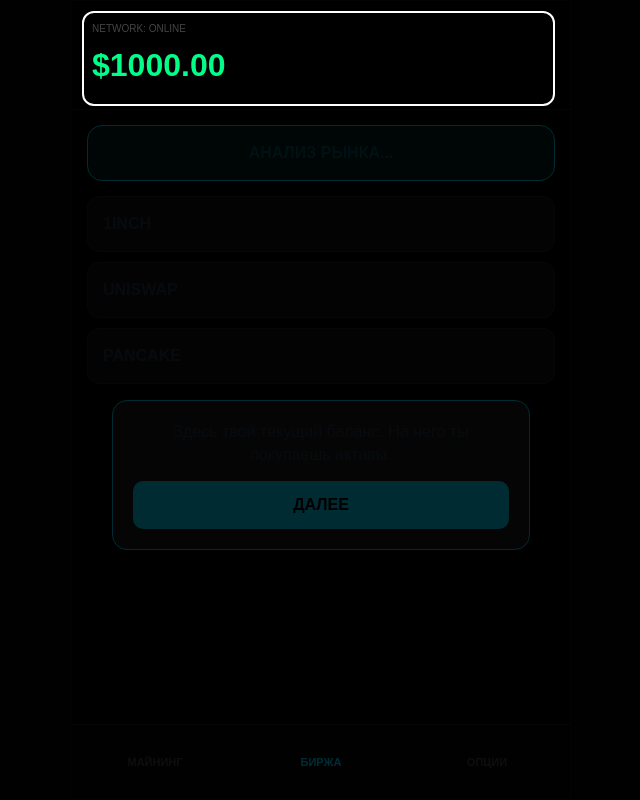
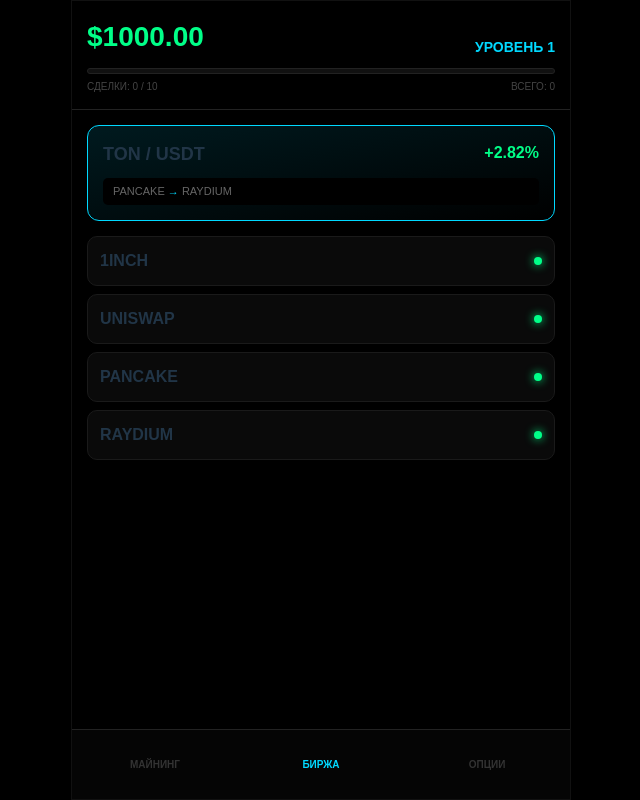
Before and after one commit to katyakuznezc-cmd/treidgame, a React (Vite) app: page / in a window 1280 px wide. Shown: the whole page, without its empty margins (319-959 px from the left). Built offline with nearby package versions, Linux system fonts and the light colour scheme.

Commit message:
Update App.jsx

```diff
--- a/src/App.jsx
+++ b/src/App.jsx
@@ -1,39 +1,22 @@
-
-import React, { useState, useEffect, useRef } from 'react';
+import React, { useState, useEffect } from 'react';
 
 const COINS = [
-  { id: 'TON', base: 5.4 }, { id: 'DOGE', base: 0.15 },
-  { id: 'SOL', base: 145 }, { id: 'BTC', base: 95000 }
+  { id: 'TON', base: 5.42, lvl: 1 },
+  { id: 'DOGE', base: 0.15, lvl: 1 },
+  { id: 'SOL', base: 145.30, lvl: 2 },
+  { id: 'BTC', base: 95400, lvl: 3 }
 ];
 
 const DEX = [
-  { id: '1in', name: '1INCH' }, { id: 'uni', name: 'UNISWAP' }, { id: 'pancake', name: 'PANCAKE' }
+  { id: '1in', name: '1INCH' }, { id: 'uni', name: 'UNISWAP' },
+  { id: 'pancake', name: 'PANCAKE' }, { id: 'ray', name: 'RAYDIUM' }
 ];
-
-const TEXTS = {
-  RU: {
-    mining: 'МАЙНИНГ', trade: 'БИРЖА', opts: 'ОПЦИИ', analysis: 'АНАЛИЗ РЫНКА...',
-    buy: 'КУПИТЬ', sell: 'ПРОДАТЬ', back: '← НАЗАД', profit: 'ПРОГНОЗ:',
-    wait: 'СЕТЬ...', sum: 'СУММА', lev: 'ПЛЕЧО', done: 'ГОТОВО',
-    sig_buy: 'КУПИТЬ НА:', sig_sell: 'ПРОДАТЬ НА:',
-    t0: 'Здесь твой текущий баланс. На него ты покупаешь активы.',
-    t1: 'Тут появляется сигнал: какую монету и на какой бирже купить.',
-    t2: 'Выбери любую биржу из списка, чтобы открыть терминал.'
-  },
-  EN: {
-    mining: 'MINING', trade: 'EXCHANGE', opts: 'SETTINGS', analysis: 'ANALYZING...',
-    buy: 'BUY', sell: 'SELL', back: '← BACK', profit: 'EXPECTED:',
-    wait: 'NETWORK...', sum: 'AMOUNT', lev: 'LEVERAGE', done: 'DONE',
-    sig_buy: 'BUY ON:', sig_sell: 'SELL ON:',
-    t0: 'This is your balance. Use it to trade assets.',
-    t1: 'Signal shows which coin to buy and where to sell.',
-    t2: 'Select any exchange to open the trading terminal.'
-  }
-};
 
 export default function App() {
   const [balance, setBalance] = useState(1000.00);
-  const [lang, setLang] = useState('RU');
+  const [level, setLevel] = useState(1);
+  const [tradesInLevel, setTradesInLevel] = useState(0);
+  const [totalTrades, setTotalTrades] = useState(0);
   const [tab, setTab] = useState('trade');
   const [selectedDex, setSelectedDex] = useState(null);
   const [amount, setAmount] = useState(100);
@@ -43,18 +26,20 @@ export default function App() {
   const [isAnalyzing, setIsAnalyzing] = useState(true);
   const [signal, setSignal] = useState(null);
   const [sigTime, setSigTime] = useState(0);
-  const [tutStep, setTutStep] = useState(0); // 0, 1, 2, -1 (off)
   const [result, setResult] = useState(null);
+  const [showAds, setShowAds] = useState(false);
 
-  const t = TEXTS[lang];
+  // Количество сделок, нужное для перехода на СЛЕДУЮЩИЙ уровень
+  const neededForNext = 10 + (level - 1) * 5;
+  const progress = (tradesInLevel / neededForNext) * 100;
 
-  // Логика сигналов
   useEffect(() => {
     let timer;
-    if (tab === 'trade' && !signal && !activePos && tutStep === -1) {
+    if (tab === 'trade' && !signal && !activePos) {
       setIsAnalyzing(true);
       timer = setTimeout(() => {
-        const coin = COINS[Math.floor(Math.random() * COINS.length)];
+        const available = COINS.filter(c => c.lvl <= level);
+        const coin = available[Math.floor(Math.random() * available.length)];
         const d1 = DEX[Math.floor(Math.random() * DEX.length)];
         let d2 = DEX[Math.floor(Math.random() * DEX.length)];
         while (d1.name === d2.name) d2 = DEX[Math.floor(Math.random() * DEX.length)];
@@ -65,24 +50,24 @@ export default function App() {
         });
         setSigTime(60);
         setIsAnalyzing(false);
-      }, 5000);
+      }, 4000);
     }
     return () => clearTimeout(timer);
-  }, [tab, signal, activePos, tutStep]);
+  }, [tab, signal, activePos, level]);
 
   useEffect(() => {
     if (sigTime > 0) {
       const itv = setInterval(() => setSigTime(s => s - 1), 1000);
       return () => clearInterval(itv);
-    } else if (signal) { setSignal(null); }
+    } else if (signal) setSignal(null);
   }, [sigTime, signal]);
 
   const calcProfit = (amount * leverage * ((signal ? signal.perc : 2.5) / 100)).toFixed(2);
 
-  const handleBuy = (coinId) => {
-    if (balance < amount) return;
+  const handleBuy = (coin) => {
+    if (balance < amount || coin.lvl > level) return;
     setBalance(b => b - amount);
-    setActivePos({ coin: coinId, amt: amount, lev: leverage, profit: calcProfit });
+    setActivePos({ id: coin.id, amt: amount, lev: leverage, profit: calcProfit });
   };
 
   const handleSell = () => {
@@ -92,10 +77,26 @@ export default function App() {
         if (p <= 1) {
           clearInterval(itv);
           const win = Math.random() > 0.2;
-          let pnl = win ? Number(activePos.profit) : -(activePos.amt * activePos.lev * (Math.random() * 0.015));
+          let pnl = win ? Number(activePos.profit) : -(activePos.amt * activePos.lev * 0.01);
+
           setBalance(b => Math.max(0, b + activePos.amt + pnl));
-          setResult({ win, val: pnl.toFixed(2) });
+          setResult({ win, val: Math.abs(pnl).toFixed(2) });
           setActivePos(null);
+
+          // Логика прокачки
+          const newTradesInLevel = tradesInLevel + 1;
+          setTotalTrades(t => t + 1);
+
+          if (newTradesInLevel >= neededForNext) {
+            setLevel(l => l + 1);
+            setTradesInLevel(0);
+          } else {
+            setTradesInLevel(newTradesInLevel);
+          }
+
+          if (level >= 3) {
+            setTimeout(() => setShowAds(true), 1500);
+          }
           return null;
         }
         return p - 1;
@@ -104,68 +105,61 @@ export default function App() {
   };
 
   return (
-    <div className="view">
+    <div className="v">
       <style>{`
         :root { --n: #00d9ff; --w: #00ff88; --l: #ff3366; }
         * { box-sizing: border-box; margin: 0; padding: 0; font-family: sans-serif; }
-        .view { width: 100vw; height: 100dvh; background: #050505; display: flex; justify-content: center; overflow: hidden; }
+        .v { width: 100vw; height: 100dvh; background: #000; display: flex; justify-content: center; }
         .app { width: 100%; max-width: 500px; height: 100%; background: #000; display: flex; flex-direction: column; position: relative; border: 1px solid #111; }
-
-        .header { padding: 20px; border-bottom: 1px solid #222; position: relative; z-index: 10; }
-        .balance { font-size: 32px; font-weight: 800; color: var(--w); }
-
-        .main { flex: 1; overflow-y: auto; padding: 15px; position: relative; }
-
-        .sig { background: #001a1f; border: 1px solid var(--n); border-radius: 15px; padding: 15px; margin-bottom: 15px; }
-        .card { background: #111; padding: 15px; border-radius: 12px; margin-bottom: 10px; border: 1px solid #222; }
-
-        .nav { height: 75px; display: flex; background: #080808; border-top: 1px solid #222; z-index: 10; }
-        .tab { flex: 1; display: flex; align-items: center; justify-content: center; font-size: 11px; color: #444; font-weight: bold; }
+        .header { padding: 15px; border-bottom: 1px solid #222; }
+        .balance { font-size: 28px; font-weight: 800; color: var(--w); }
+        .xp-container { width: 100%; height: 6px; background: #111; margin-top: 10px; border-radius: 3px; border: 1px solid #222; overflow: hidden; }
+        .xp-fill { height: 100%; background: var(--n); transition: 0.4s cubic-bezier(0.4, 0, 0.2, 1); }
+        .main { flex: 1; overflow-y: auto; padding: 15px; padding-bottom: 80px; }
+        .sig { background: linear-gradient(to bottom right, #001a1f, #000); border: 1px solid var(--n); border-radius: 12px; padding: 15px; margin-bottom: 15px; }
+        .card { background: #0a0a0a; padding: 12px; border-radius: 10px; margin-bottom: 8px; border: 1px solid #1a1a1a; position: relative; }
+        .locked { opacity: 0.3; filter: grayscale(1); }
+        .lock-tag { position: absolute; right: 10px; top: 10px; font-size: 9px; background: #222; color: #888; padding: 2px 6px; border-radius: 4px; }
+        .nav { height: 70px; display: flex; background: #050505; border-top: 1px solid #222; position: absolute; bottom: 0; width: 100%; }
+        .tab { flex: 1; display: flex; flex-direction: column; align-items: center; justify-content: center; font-size: 10px; color: #333; font-weight: bold; }
         .tab.active { color: var(--n); }
-
-        /* Обучение с динамической маской */
-        .tut-overlay { position: absolute; inset: 0; z-index: 100; pointer-events: none; }
-        .tut-mask { position: absolute; inset: 0; background: rgba(0,0,0,0.8); transition: 0.3s; pointer-events: auto; display: flex; flex-direction: column; align-items: center; justify-content: center; padding: 40px; }
-
-        /* Вырезы для обучения */
-        .hole { position: absolute; border: 2px solid #fff; border-radius: 12px; box-shadow: 0 0 0 2000px rgba(0,0,0,0.8); z-index: 90; pointer-events: none; }
-
-        .btn { width: 100%; padding: 15px; border-radius: 10px; border: none; font-weight: bold; cursor: pointer; }
-        .modal { position: absolute; inset: 0; background: rgba(0,0,0,0.9); z-index: 200; display: flex; align-items: center; justify-content: center; padding: 20px; }
-        @keyframes pulse { 50% { opacity: 0.3; } }
+        .modal { position: absolute; inset: 0; background: rgba(0,0,0,0.97); z-index: 500; display: flex; align-items: center; justify-content: center; padding: 25px; }
+        .btn { width: 100%; padding: 14px; border-radius: 8px; border: none; font-weight: bold; cursor: pointer; text-decoration: none; display: block; text-align: center; }
+        @keyframes pulse { 50% { opacity: 0.2; } }
       `}</style>
 
       <div className="app">
-        {/* УВЕДОМЛЕНИЕ О КОНЦЕ СДЕЛКИ */}
-        {result && (
+        {showAds && (
           <div className="modal">
-            <div style={{background: '#111', padding: 40, borderRadius: 25, textAlign: 'center', border: `2px solid ${result.win ? 'var(--w)' : 'var(--l)'}`, width: '100%'}}>
-              <h1 style={{color: result.win ? 'var(--w)' : 'var(--l)'}}>{result.win ? 'SUCCESS' : 'LOSS'}</h1>
-              <p style={{fontSize: 28, margin: '20px 0'}}>{result.win ? `+$${result.val}` : `-$${Math.abs(result.val)}`}</p>
-              <button className="btn" style={{background: '#fff'}} onClick={() => setResult(null)}>OK</button>
+            <div style={{background: '#111', padding: 30, borderRadius: 20, textAlign: 'center', border: '1px solid var(--n)', width: '100%'}}>
+              <h2 style={{color: 'var(--n)', marginBottom: 10}}>ВЫ КРАСАВЧИК!</h2>
+              <p style={{color: '#888', marginBottom: 20, fontSize: 14, lineHeight: 1.4}}>Вы достигли 3 уровня и совершили {totalTrades} сделок. Пора переходить к реальной прибыли!</p>
+              <a href="https://t.me/kriptoalians" className="btn" style={{background: 'var(--w)', color: '#000', marginBottom: 12}}>ТОРГОВАТЬ НА РЕАЛЕ</a>
+              <button onClick={() => setShowAds(false)} style={{background: 'none', border: 'none', color: '#444'}}>Продолжить демо</button>
             </div>
           </div>
         )}
 
-        {/* ОБУЧЕНИЕ С ПОДСВЕТКОЙ */}
-        {tutStep !== -1 && (
-          <div className="tut-overlay">
-            {tutStep === 0 && <div className="hole" style={{top: 10, left: 10, width: '95%', height: 95}}></div>}
-            {tutStep === 1 && <div className="hole" style={{top: 115, left: 15, width: '93%', height: 110}}></div>}
-            {tutStep === 2 && <div className="hole" style={{top: 240, left: 15, width: '93%', height: 180}}></div>}
-
-            <div className="tut-mask" style={{background: 'none'}}>
-              <div style={{marginTop: tutStep === 0 ? 150 : (tutStep === 1 ? 250 : -200), background: '#1a1a1a', padding: 20, borderRadius: 15, border: '1px solid var(--n)', textAlign: 'center', pointerEvents: 'auto'}}>
-                <p style={{marginBottom: 15, lineHeight: 1.4}}>{t['t'+tutStep]}</p>
-                <button className="btn" style={{background: 'var(--n)'}} onClick={() => setTutStep(tutStep < 2 ? tutStep + 1 : -1)}>ДАЛЕЕ</button>
-              </div>
+        {result && (
+          <div className="modal">
+            <div style={{background: '#0a0a0a', padding: 30, borderRadius: 20, textAlign: 'center', border: `1px solid ${result.win ? 'var(--w)' : 'var(--l)'}`, width: '80%'}}>
+              <h1 style={{color: result.win ? 'var(--w)' : 'var(--l)', fontSize: 24, marginBottom: 10}}>{result.win ? 'WIN' : 'LOSS'}</h1>
+              <p style={{fontSize: 26, marginBottom: 20, fontWeight: 'bold'}}>{result.win ? `+$${result.val}` : `-$${result.val}`}</p>
+              <button className="btn" style={{background: '#fff', color: '#000'}} onClick={() => setResult(null)}>ЗАКРЫТЬ</button>
             </div>
           </div>
         )}
 
         <header className="header">
-          <div style={{fontSize: 10, color: '#444', marginBottom: 5}}>NETWORK: ONLINE</div>
+          <div style={{display:'flex', justifyContent:'space-between', alignItems:'flex-end'}}>
             <div className="balance">${balance.toFixed(2)}</div>
+            <div style={{fontSize: 14, color: 'var(--n)', fontWeight: 'bold'}}>УРОВЕНЬ {level}</div>
+          </div>
+          <div className="xp-container"><div className="xp-fill" style={{width: `${progress}%`}}></div></div>
+          <div style={{fontSize: 10, color: '#444', marginTop: 5, display: 'flex', justifyContent: 'space-between'}}>
+             <span>СДЕЛКИ: {tradesInLevel} / {neededForNext}</span>
+             <span>ВСЕГО: {totalTrades}</span>
+          </div>
         </header>
 
         <main className="main">
@@ -175,83 +169,83 @@ export default function App() {
                 <div>
                   <div className="sig">
                     {isAnalyzing ? (
-                      <div style={{textAlign: 'center', color: 'var(--n)', animation: 'pulse 1s infinite', fontWeight: 'bold'}}>{t.analysis}</div>
+                      <div style={{textAlign: 'center', color: 'var(--n)', animation: 'pulse 1s infinite', fontSize: 13}}>ПОИСК СИГНАЛА...</div>
                     ) : signal ? (
                       <div>
                         <div style={{display: 'flex', justifyContent: 'space-between', marginBottom: 10}}>
-                          <b style={{fontSize: 20}}>{signal.coin} / USDT</b>
+                          <b style={{fontSize: 18}}>{signal.coin} / USDT</b>
                           <b style={{color: 'var(--w)'}}>+{signal.perc}%</b>
                         </div>
-                        <div style={{fontSize: 12, display: 'flex', justifyContent: 'space-between'}}>
-                          <span>{t.sig_buy} <b>{signal.buyDex}</b></span>
-                          <span>{t.sig_sell} <b>{signal.sellDex}</b></span>
+                        <div style={{fontSize: 11, color: '#666', background: '#000', padding: '5px 10px', borderRadius: 5}}>
+                          {signal.buyDex} <span style={{color: 'var(--n)'}}>→</span> {signal.sellDex}
                         </div>
                       </div>
-                    ) : <div style={{textAlign: 'center', color: '#222'}}>WAITING...</div>}
+                    ) : null}
                   </div>
                   {DEX.map(d => (
-                    <div key={d.name} className="card" onClick={() => setSelectedDex(d.name)}>
-                      <b>{d.name}</b>
+                    <div key={d.name} className="card" onClick={() => setSelectedDex(d.name)} style={{cursor:'pointer', display:'flex', justifyContent:'space-between', alignItems: 'center'}}>
+                      <b>{d.name}</b> <div style={{width: 8, height: 8, background: 'var(--w)', borderRadius: '50%', boxShadow: '0 0 10px var(--w)'}}></div>
                     </div>
                   ))}
                 </div>
               ) : (
                 <div>
-                  <button onClick={() => setSelectedDex(null)} style={{background: 'none', color: '#fff', border: 'none', marginBottom: 15}}>{t.back}</button>
-                  <div className="card" style={{border: '1px solid var(--n)'}}>
+                  <button onClick={() => setSelectedDex(null)} style={{background: 'none', color: '#555', border: 'none', marginBottom: 10, fontWeight: 'bold'}}>← НАЗАД К БИРЖАМ</button>
+                  <div className="card" style={{borderColor: 'var(--n)', marginBottom: 15, background: '#000'}}>
                     <div style={{display: 'flex', gap: 10, marginBottom: 10}}>
-                      <div style={{flex: 1}}>
-                        <label style={{fontSize: 10, color: '#666'}}>{t.sum}</label>
-                        <input type="number" value={amount} onChange={e => setAmount(Number(e.target.value))} style={{width: '100%', background: 'none', border: 'none', color: '#fff', fontSize: 18, fontWeight: 'bold', outline: 'none'}} />
+                      <div style={{flex:1}}><label style={{fontSize:9, color:'#444'}}>СУММА</label><input type="number" value={amount} onChange={e => setAmount(Number(e.target.value))} style={{width:'100%', background:'none', border:'none', color:'#fff', fontSize:18, fontWeight:'bold', outline:'none'}} /></div>
+                      <div style={{flex:1}}><label style={{fontSize:9, color:'#444'}}>ПЛЕЧО</label><input type="number" value={leverage} onChange={e => setLeverage(Number(e.target.value))} style={{width:'100%', background:'none', border:'none', color:'#fff', fontSize:18, fontWeight:'bold', outline:'none'}} /></div>
                     </div>
-                      <div style={{flex: 1}}>
-                        <label style={{fontSize: 10, color: '#666'}}>{t.lev}</label>
-                        <input type="number" value={leverage} onChange={e => setLeverage(Number(e.target.value))} style={{width: '100%', background: 'none', border: 'none', color: '#fff', fontSize: 18, fontWeight: 'bold', outline: 'none'}} />
+                    <div style={{display: 'flex', justifyContent: 'space-between', fontSize: 13}}>
+                      <span style={{color: '#555'}}>ОЖИДАЕМАЯ ПРИБЫЛЬ:</span> <b style={{color: 'var(--w)'}}>+${calcProfit}</b>
                     </div>
                   </div>
-                    <div style={{display: 'flex', justifyContent: 'space-between'}}>
-                      <span style={{color: '#666'}}>{t.profit}</span>
-                      <b style={{color: 'var(--w)'}}>+${calcProfit}</b>
+                  {COINS.map(c => {
+                    const isLocked = c.lvl > level;
+                    return (
+                      <div key={c.id} className={`card ${isLocked ? 'locked' : ''}`}>
+                        {isLocked && <div className="lock-tag">НУЖЕН LVL {c.lvl}</div>}
+                        <div style={{display:'flex', justifyContent:'space-between', alignItems:'center'}}>
+                          <div>
+                            <b style={{fontSize: 16}}>{c.id} / USDT</b>
+                            <div style={{fontSize: 10, color: '#444'}}>${c.base}</div>
                           </div>
-                  </div>
-                  {COINS.map(c => (
-                    <div key={c.id} className="card" style={{display: 'flex', justifyContent: 'space-between', alignItems: 'center'}}>
-                      <b>{c.id}</b>
-                      {activePos?.coin === c.id ? (
-                        <button className="btn" style={{width: 100, background: netTimer ? '#333' : 'var(--l)'}} onClick={handleSell}>
-                          {netTimer ? `${netTimer}s` : t.sell}
+                          {activePos?.id === c.id ? (
+                            <button className="btn" style={{width: 90, background: netTimer ? '#111' : 'var(--l)', color: '#fff', fontSize: 12}} onClick={handleSell}>
+                              {netTimer ? `${netTimer}s` : 'SELL'}
                             </button>
                           ) : (
-                        <button className="btn" style={{width: 100, background: 'var(--w)', color: '#000'}} onClick={() => handleBuy(c.id)} disabled={!!activePos}>
-                          {t.buy}
+                            <button className="btn" style={{width: 90, background: 'var(--w)', color: '#000', fontSize: 12}} onClick={() => handleBuy(c)} disabled={!!activePos || isLocked}>
+                              BUY
                             </button>
                           )}
                         </div>
-                  ))}
+                      </div>
+                    );
+                  })}
                 </div>
               )}
             </>
           )}
 
           {tab === 'mining' && (
-            <div style={{height: '100%', display: 'flex', alignItems: 'center', justifyContent: 'center'}}>
-               <div onClick={() => setBalance(b => b + 0.1)} style={{width: 200, height: 200, border: '6px solid var(--n)', borderRadius: '50%', display: 'flex', alignItems: 'center', justifyContent: 'center', fontSize: 80, color: 'var(--n)', cursor: 'pointer'}}>$</div>
+            <div style={{height: '100%', display: 'flex', flexDirection: 'column', alignItems: 'center', justifyContent: 'center'}}>
+               <div onClick={() => setBalance(b => b + 0.1)} style={{width: 200, height: 200, border: '5px solid var(--n)', borderRadius: '50%', display: 'flex', alignItems: 'center', justifyContent: 'center', fontSize: 80, color: 'var(--n)', cursor: 'pointer', boxShadow: '0 0 30px rgba(0,217,255,0.1)'}}>$</div>
             </div>
           )}
 
           {tab === 'opts' && (
-            <div style={{padding: 10}}>
-              <button className="btn" style={{background: '#111', color: '#fff', marginBottom: 15}} onClick={() => setTutStep(0)}>ПОВТОРИТЬ ОБУЧЕНИЕ</button>
-              <button className="btn" style={{background: '#111', color: '#fff', marginBottom: 15}} onClick={() => setLang(lang === 'RU' ? 'EN' : 'RU')}>ЯЗЫК: {lang}</button>
-              <div style={{textAlign: 'center'}}><a href="https://t.me/kriptoalians" style={{color: 'var(--n)', textDecoration: 'none'}}>TELEGRAM @KRIPTOALIANS</a></div>
+            <div style={{padding: 10, textAlign: 'center'}}>
+               <p style={{color: '#444', fontSize: 12, marginBottom: 20}}>ВЕРСИЯ: 2.0.4 PRO</p>
+               <a href="https://t.me/kriptoalians" style={{color: 'var(--n)', textDecoration: 'none', fontSize: 16, fontWeight: 'bold'}}>ПОДДЕРЖКА @KRIPTOALIANS</a>
             </div>
           )}
         </main>
 
         <nav className="nav">
-          <div onClick={() => setTab('mining')} className={`tab ${tab === 'mining' ? 'active' : ''}`}>{t.mining}</div>
-          <div onClick={() => setTab('trade')} className={`tab ${tab === 'trade' ? 'active' : ''}`}>{t.trade}</div>
-          <div onClick={() => setTab('opts')} className={`tab ${tab === 'opts' ? 'active' : ''}`}>{t.opts}</div>
+          <div onClick={() => setTab('mining')} className={`tab ${tab === 'mining' ? 'active' : ''}`}>МАЙНИНГ</div>
+          <div onClick={() => setTab('trade')} className={`tab ${tab === 'trade' ? 'active' : ''}`}>БИРЖА</div>
+          <div onClick={() => setTab('opts')} className={`tab ${tab === 'opts' ? 'active' : ''}`}>ОПЦИИ</div>
         </nav>
       </div>
     </div>
```
Lines whose indentation alone changed are shown as unchanged.
